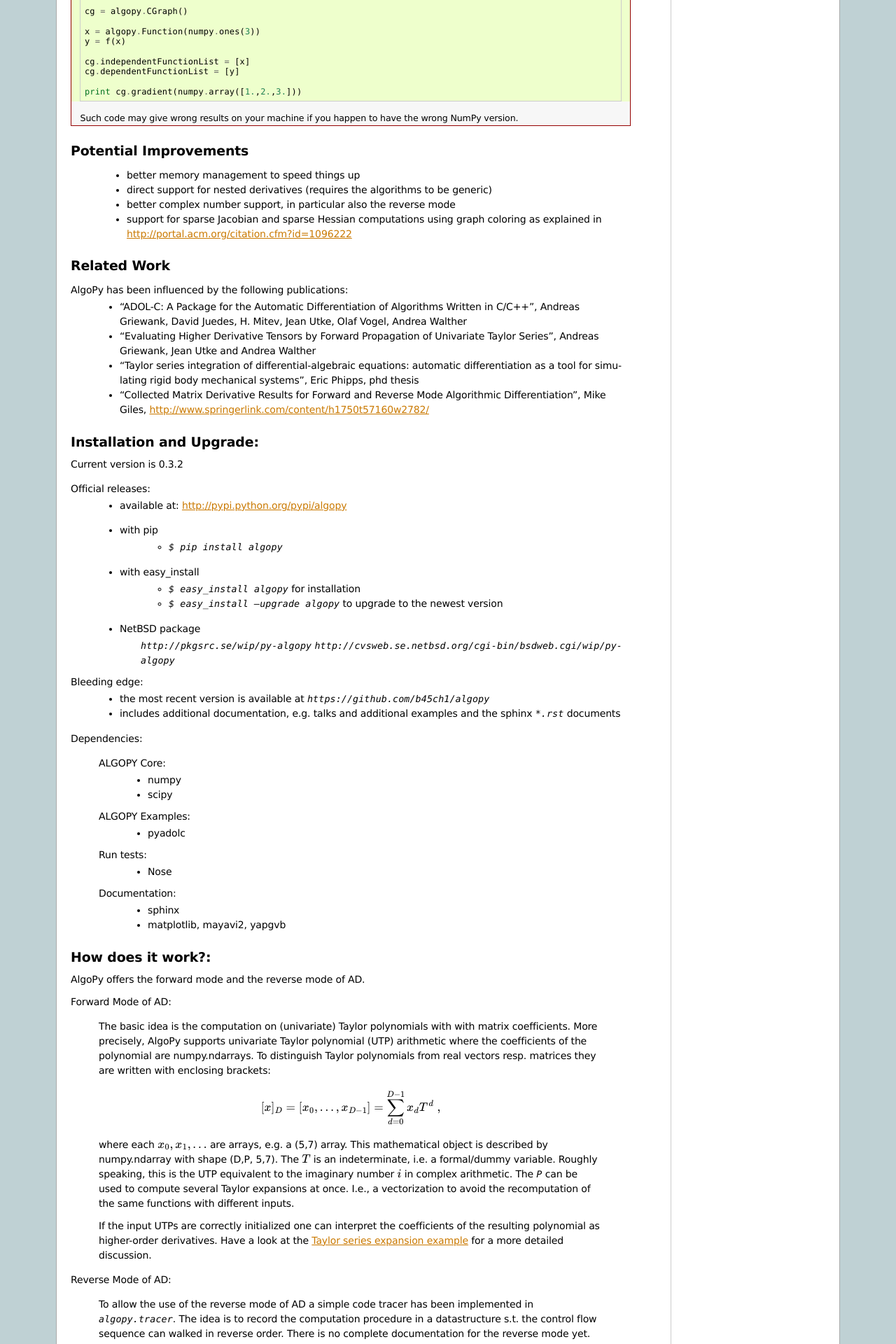
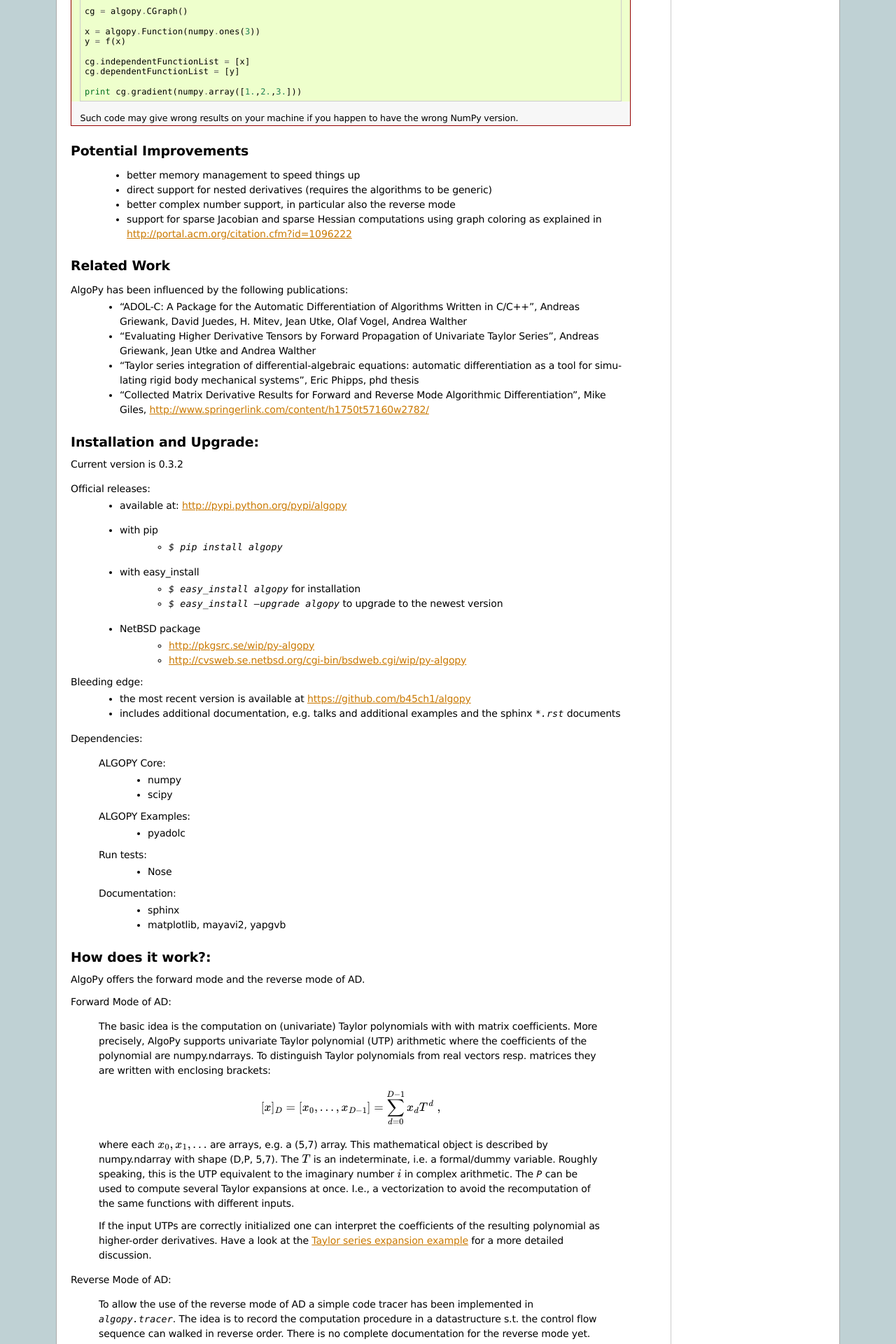
Before and after one commit to b45ch1/algopy, a Sphinx documentation site: the page built from documentation/sphinx/index.rst, in a window 1280 px wide. Shown: the part 2404-4324 px from the top of the page at 70% size. Built offline with Sphinx 7.4.7, drawn with Linux system fonts in a browser that asks for light colours; formulas are drawn with MathJax 3.

```diff
--- a/documentation/sphinx/index.rst
+++ b/documentation/sphinx/index.rst
@@ -180,11 +180,11 @@ Official releases:
         - `$ easy_install algopy` for installation
         - `$ easy_install --upgrade algopy` to upgrade to the newest version
     * NetBSD package
-        `http://pkgsrc.se/wip/py-algopy`
-        `http://cvsweb.se.netbsd.org/cgi-bin/bsdweb.cgi/wip/py-algopy`
+        - http://pkgsrc.se/wip/py-algopy
+        - http://cvsweb.se.netbsd.org/cgi-bin/bsdweb.cgi/wip/py-algopy
 
 Bleeding edge:
-    * the most recent version is available at `https://github.com/b45ch1/algopy`
+    * the most recent version is available at https://github.com/b45ch1/algopy
     * includes additional documentation, e.g. talks and additional examples and
       the sphinx `*.rst` documents
 
```
